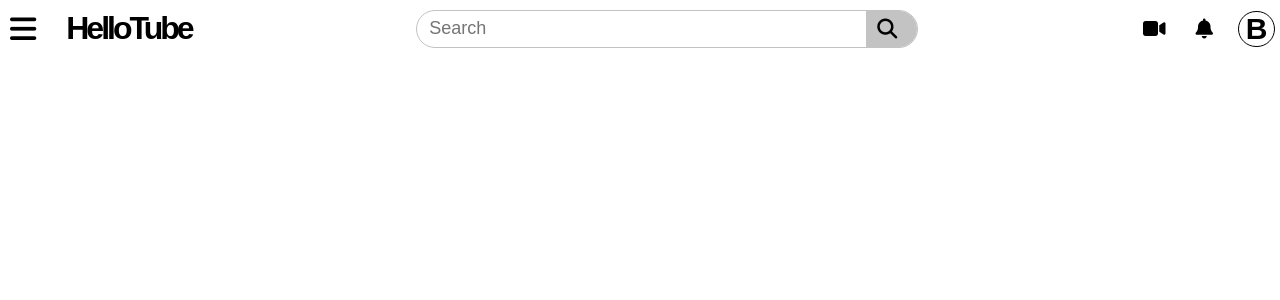
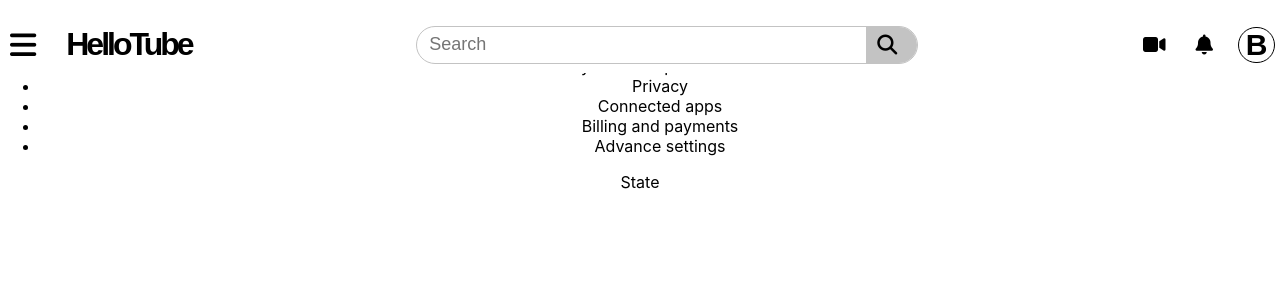
Before and after one commit to Bernard-Calma/hello-tube, a React (Create React App) app in the folder client/: page /account in a window 1280 px wide. Shown: the top 300 px of the page. Built offline with nearby package versions, Linux system fonts and the light colour scheme; no server answers; what javascript-time-ago would draw is missing.

Commit message:
feat(Settings): Create settings view
Create settings view folder and component

```diff
--- a/client/src/App.tsx
+++ b/client/src/App.tsx
@@ -8,6 +8,7 @@ import { getVideo } from "./features/youtube/youtubeSlice";
 import { AppDispatch } from "./store";
 import Main from "./views/Main/Main";
 import { History, Library, LikedVideos, Recommendation, Subscriptions, VideoList } from "./views/Main/components";
+import Settings from "./views/Settings/Settings";
 
 const App: React.FC = () => {
   const dispatch = useDispatch<AppDispatch>();
@@ -30,6 +31,7 @@ const App: React.FC = () => {
             <Route path="feed/History" element={<History />}/>
             <Route path="playlist" element={<LikedVideos />}/>
         </Route>
+        <Route path="account" element={<Settings />}/>
       </Routes>
     </div>
   )
--- a/client/src/components/Navigation/Navigation.tsx
+++ b/client/src/components/Navigation/Navigation.tsx
@@ -6,8 +6,8 @@ const Navigation = () => {
         <nav>
             <Home />
             <Videos />
-            <Subscription />
-            <Explore />
+            {/* <Subscription /> */}
+            {/* <Explore /> */}
             <Settings />
             <Footer />
         </nav>
--- a/client/src/views/Main/components/index.tsx
+++ b/client/src/views/Main/components/index.tsx
@@ -13,5 +13,7 @@ export {
     Subscriptions,
     Library,
     History,
-    LikedVideos
+    LikedVideos,
+    // Explore
+
 }
--- /dev/null
+++ b/client/src/views/Settings/Settings.tsx
@@ -0,0 +1,20 @@
+
+
+const Settings = () => <div className="settingsSection">
+    <div className="settingsMenu">
+        <ul>
+            <li>Account</li>
+            <li>Notification</li>
+            <li>Playback and performance</li>
+            <li>Privacy</li>
+            <li>Connected apps</li>
+            <li>Billing and payments</li>
+            <li>Advance settings</li>
+        </ul>
+    </div>
+    <div className="settingsContainer">
+        State
+    </div>
+</div>
+
+export default Settings;
```
Also changed, not shown: client/src/views/Main/components/Trending.tsx (added, +7 -0 lines).
